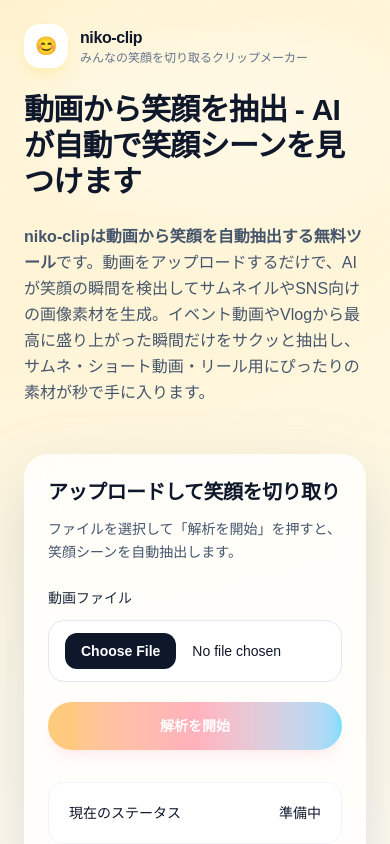
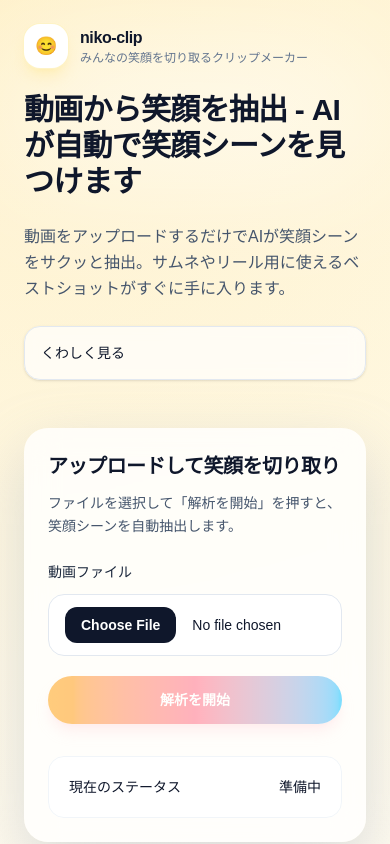
Before and after one commit to yukiharada1228/niko-clip, a Next.js app in the folder frontend/: page / in a window 390 px wide. Shown: the top 844 px of the page. Built offline with nearby package versions, Linux system fonts and the light colour scheme; no server answers.

Commit message:
スマホ向けに説明文を短縮し、詳細は折り畳み表示に変更

```diff
--- a/frontend/src/app/page.tsx
+++ b/frontend/src/app/page.tsx
@@ -293,9 +293,25 @@ export default function Home() {
                 <h1 className="text-3xl font-semibold tracking-tight text-slate-900 sm:text-4xl lg:text-[2.75rem] lg:leading-[1.1]">
                   動画から笑顔を抽出 - AIが自動で笑顔シーンを見つけます
                 </h1>
-                <p className="text-base leading-relaxed text-slate-600 sm:text-lg">
-                  <strong>niko-clipは動画から笑顔を自動抽出する無料ツール</strong>です。動画をアップロードするだけで、AIが笑顔の瞬間を検出してサムネイルやSNS向けの画像素材を生成。イベント動画やVlogから最高に盛り上がった瞬間だけをサクッと抽出し、サムネ・ショート動画・リール用にぴったりの素材が秒で手に入ります。
+                <p className="text-base leading-relaxed text-slate-600 sm:hidden">
+                  動画をアップロードするだけでAIが笑顔シーンをサクッと抽出。サムネやリール用に使えるベストショットがすぐに手に入ります。
                 </p>
+                <p className="hidden text-base leading-relaxed text-slate-600 sm:block sm:text-lg">
+                  <strong>niko-clipは動画から笑顔を自動抽出する無料ツール</strong>です。動画をアップロードするだけで、AIが笑顔の瞬間を検出してサムネイルやSNS向けの画像素材を生成。イベント動画やVlogから盛り上がった瞬間だけをサクッと抽出し、サムネ・ショート動画・リール用にぴったりの素材が秒で手に入ります。
+                </p>
+                <details className="rounded-2xl border border-slate-200 bg-white/70 p-4 text-sm text-slate-600 shadow-sm backdrop-blur sm:hidden">
+                  <summary className="cursor-pointer list-none font-medium text-slate-900">
+                    くわしく見る
+                  </summary>
+                  <div className="mt-3 space-y-3 text-left">
+                    <p>
+                      動画内の笑顔シーンをAIが自動で見つけ、笑顔スコア順に並べてくれるので「どの瞬間をサムネにしよう？」と迷う時間がなくなります。
+                    </p>
+                    <p>
+                      サムネイル、ショート動画、リール制作などSNS向けの素材づくりに最適。イベント動画やVlogのハイライトを素早く切り出せます。
+                    </p>
+                  </div>
+                </details>
               </div>
             </div>
 
@@ -308,6 +324,7 @@ export default function Home() {
               </div>
 
           <form
+                id="upload-form"
                 className="mt-6 flex flex-col gap-5"
             onSubmit={(event) => {
               event.preventDefault();
```
